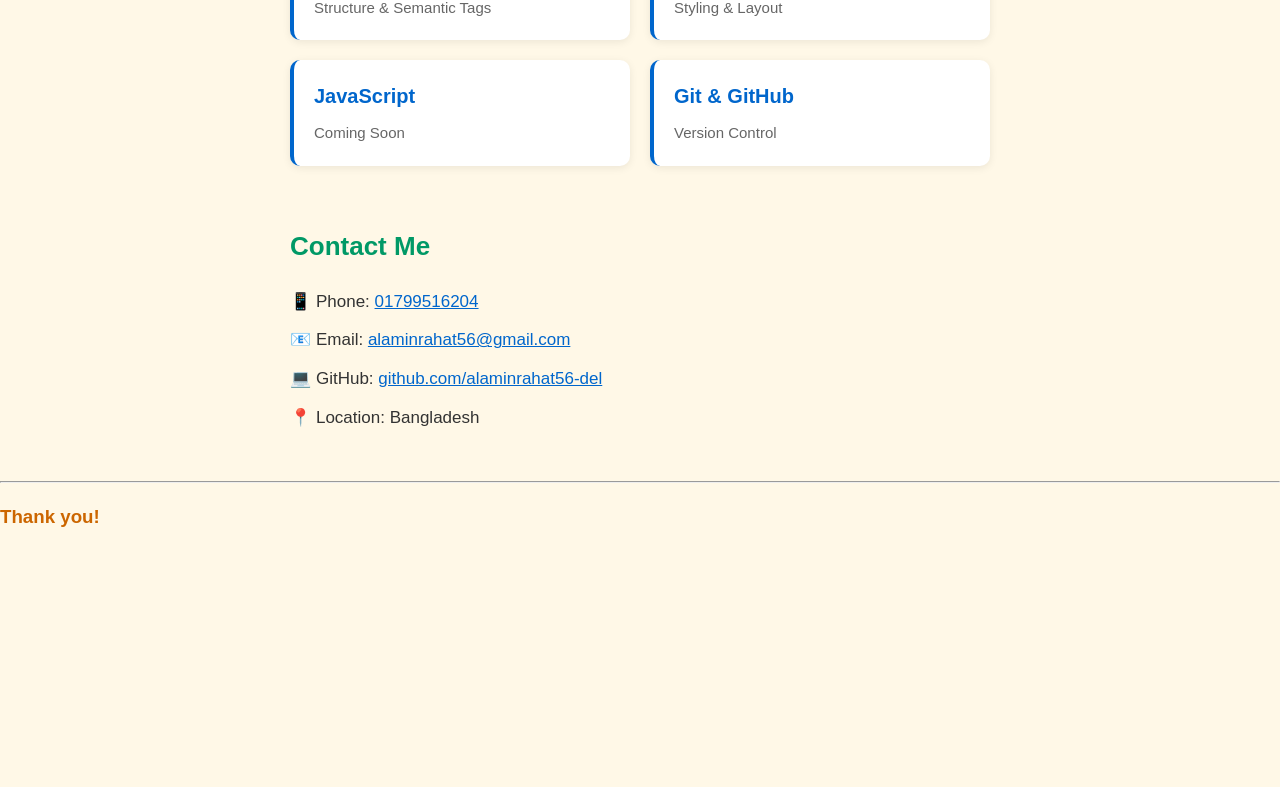
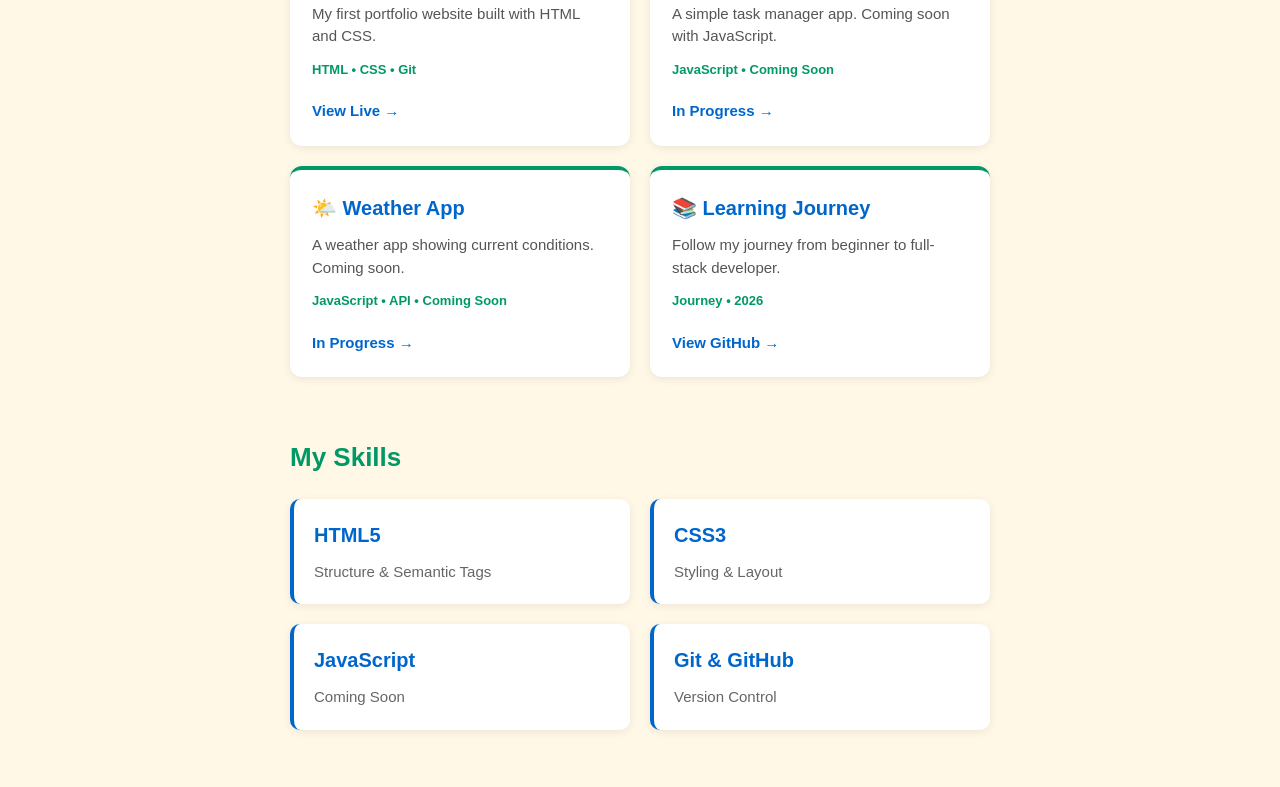
Before and after one commit to alaminrahat56-del/my-portfolio, a plain HTML site: page index.html in a window 1280 px wide. Shown: the part 1066-1853 px from the top of the page. Before the commit the page ends 1616 px from the top, so only its background shows below. Drawn offline with Linux system fonts and the light colour scheme.

Commit message:
Add projects section

```diff
--- a/index.html
+++ b/index.html
@@ -15,6 +15,7 @@
                 <li><a href="#about">About</a></li>
                 <li><a href="#hobbies">Hobbies</a></li>
                 <li><a href="#skills">Skills</a></li>
+                <li><a href="#projects">Projects</a></li>
                 <li><a href="#goal">Goal</a></li>
                 <li><a href="#contact">Contact</a></li>
             </ul>
@@ -39,6 +40,41 @@
         <h2>My Goal</h2>
         <p>I want to become a full-stack developer by 2026.</p>
     </section>
+<section id="projects">
+    <h2>My Projects</h2>
+
+    <div class="projects-grid">
+
+        <div class="project-card">
+            <h3>🎨 My Portfolio</h3>
+            <p>My first portfolio website built with HTML and CSS.</p>
+            <p class="tech">HTML • CSS • Git</p>
+            <a href="https://alaminrahat56-del.github.io/my-portfolio/" target="_blank">View Live →</a>
+        </div>
+
+        <div class="project-card">
+            <h3>📝 To-Do App</h3>
+            <p>A simple task manager app. Coming soon with JavaScript.</p>
+            <p class="tech">JavaScript • Coming Soon</p>
+            <a href="#">In Progress →</a>
+        </div>
+
+        <div class="project-card">
+            <h3>🌤️ Weather App</h3>
+            <p>A weather app showing current conditions. Coming soon.</p>
+            <p class="tech">JavaScript • API • Coming Soon</p>
+            <a href="#">In Progress →</a>
+        </div>
+
+        <div class="project-card">
+            <h3>📚 Learning Journey</h3>
+            <p>Follow my journey from beginner to full-stack developer.</p>
+            <p class="tech">Journey • 2026</p>
+            <a href="https://github.com/alaminrahat56-del" target="_blank">View GitHub →</a>
+        </div>
+
+    </div>
+</section>
 <section id="skills">
     <h2>My Skills</h2>
     <div class="skills-grid">
--- a/style.css
+++ b/style.css
@@ -139,3 +139,61 @@ a:hover {
     box-shadow: 0 8px 20px rgba(0, 102, 204, 0.2);
     border-left-width: 6px;
 }
+/* ===== Projects Section ===== */
+.projects-grid {
+    display: grid;
+    grid-template-columns: repeat(2, 1fr);
+    gap: 20px;
+    margin-top: 20px;
+}
+
+.project-card {
+    background-color: white;
+    padding: 22px;
+    border-radius: 12px;
+    border-top: 4px solid #009966;
+    box-shadow: 0 2px 8px rgba(0, 0, 0, 0.08);
+    transition: all 0.3s ease;
+    cursor: pointer;
+}
+
+.project-card:hover {
+    transform: translateY(-5px);
+    box-shadow: 0 8px 20px rgba(0, 153, 102, 0.2);
+    border-top-width: 6px;
+}
+
+.project-card h3 {
+    color: #0066cc;
+    margin: 0 0 10px 0;
+    font-size: 20px;
+}
+
+.project-card p {
+    color: #555;
+    margin: 8px 0;
+    font-size: 15px;
+    line-height: 1.5;
+}
+
+.project-card .tech {
+    color: #009966;
+    font-size: 13px;
+    font-weight: bold;
+    margin: 12px 0;
+}
+
+.project-card a {
+    display: inline-block;
+    margin-top: 8px;
+    color: #0066cc;
+    text-decoration: none;
+    font-weight: bold;
+    font-size: 15px;
+    transition: color 0.3s ease;
+}
+
+.project-card a:hover {
+    color: #009966;
+    text-decoration: underline;
+}
```
